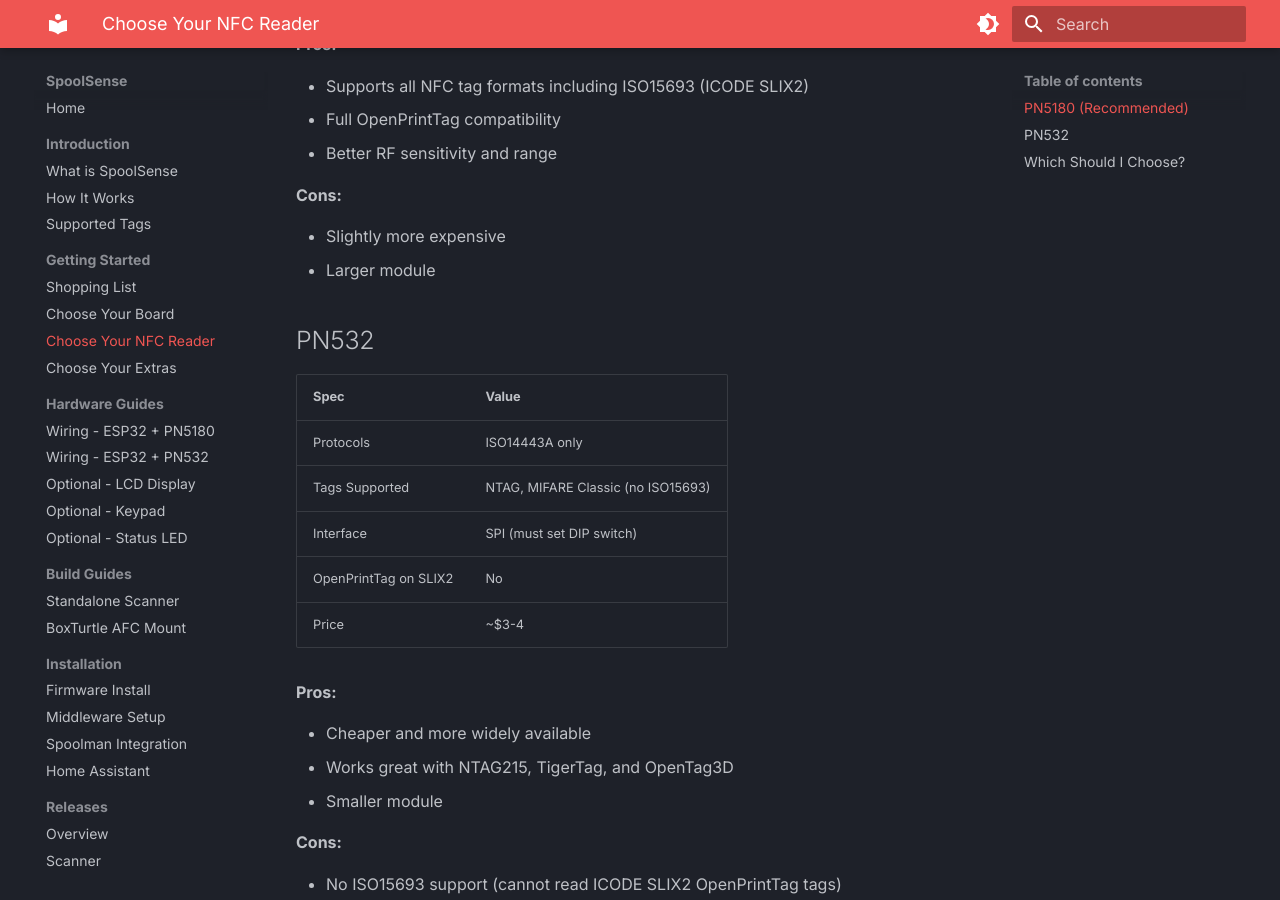
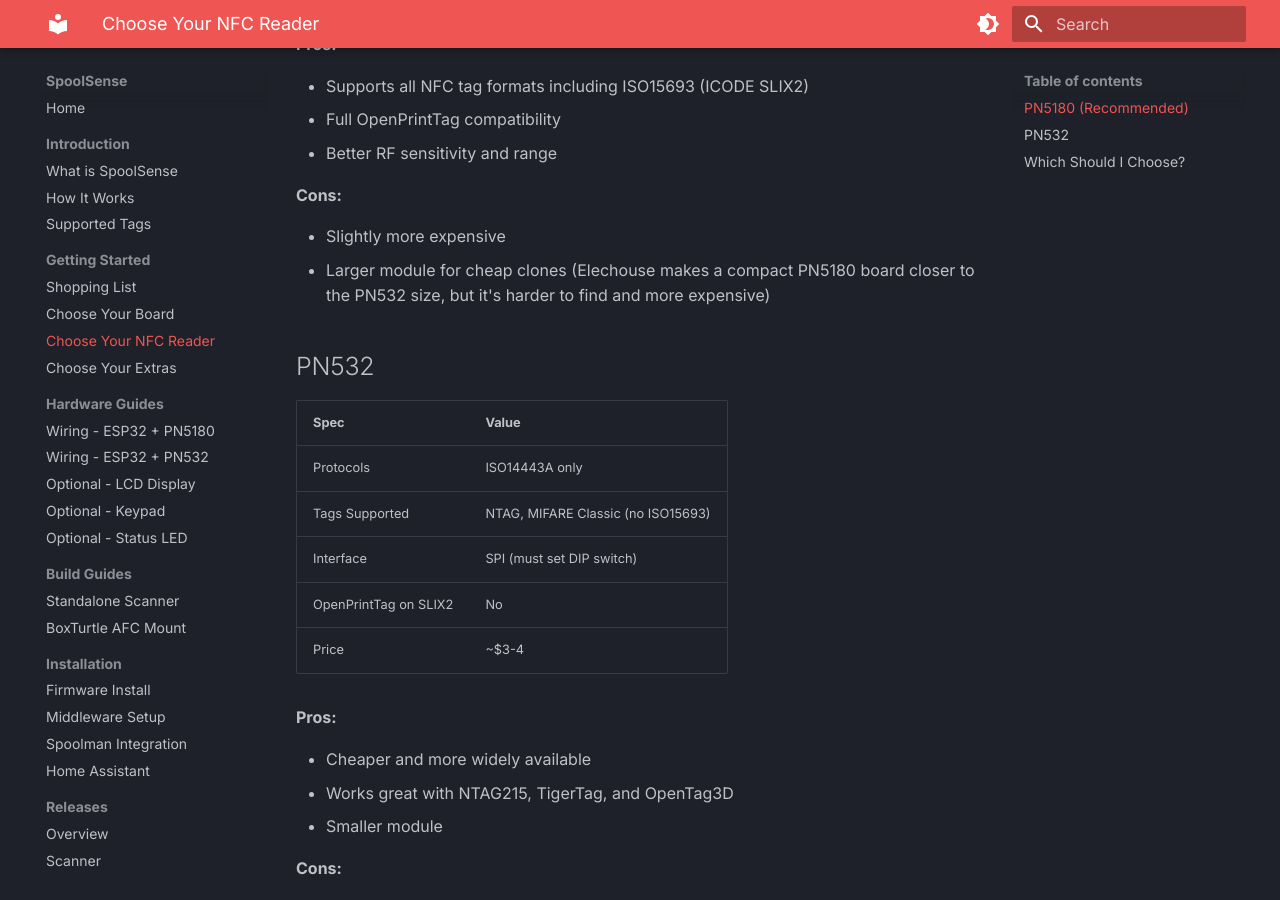
Before and after one commit to SpoolSense/spoolsense.org, an MkDocs documentation site: the page built from docs/getting-started/choose-reader.md, in a window 1280 px wide and 900 px high, scrolled down 595 px. Built offline with MkDocs 1.6.1 and Material for MkDocs 9.7.7, drawn with Linux system fonts in a browser that asks for light colours.

Commit message:
docs: clarify PN5180 module size — cheap clones are large, Elechouse is compact

```diff
--- a/docs/getting-started/choose-reader.md
+++ b/docs/getting-started/choose-reader.md
@@ -21,7 +21,7 @@ SpoolSense supports two NFC reader modules. Both connect via SPI and share the s
 **Cons:**
 
 - Slightly more expensive
-- Larger module
+- Larger module for cheap clones (Elechouse makes a compact PN5180 board closer to the PN532 size, but it's harder to find and more expensive)
 
 ## PN532
 
```
